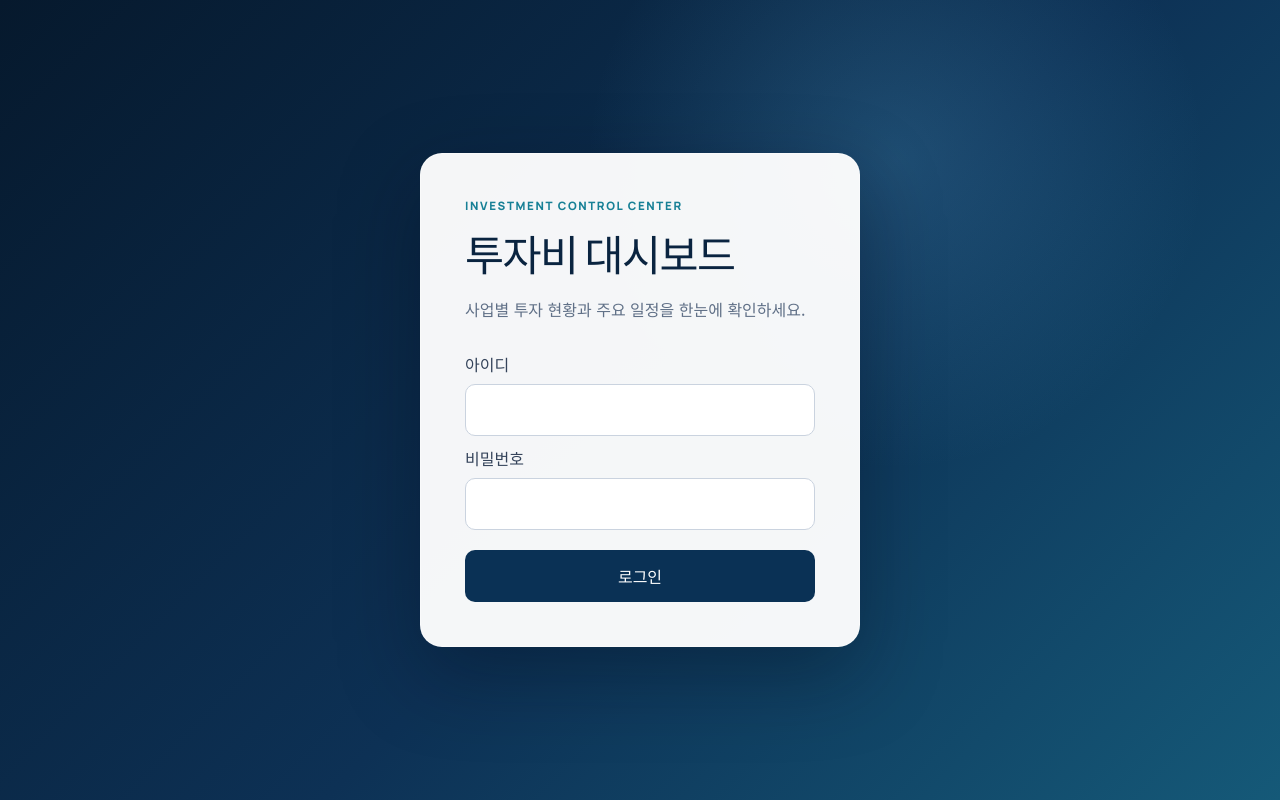
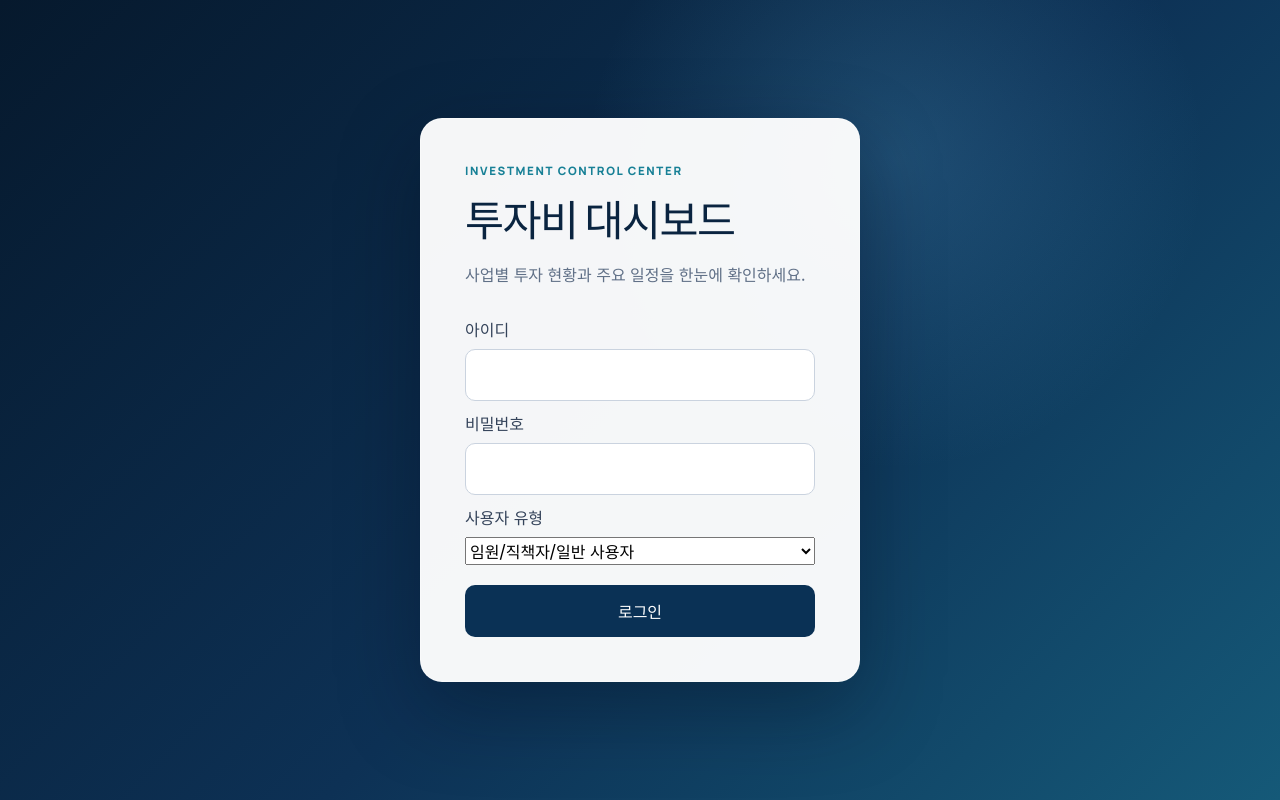
Before and after one commit to hwannee1078/Investment-Control-Dashboard, a React (Vite) app: page /login in a window 1280 px wide. Built offline with nearby package versions, Linux system fonts and the light colour scheme.

Commit message:
feat: add role based access and finalization lock

```diff
--- a/src/App.tsx
+++ b/src/App.tsx
@@ -1,8 +1,9 @@
+import type { ReactNode } from 'react'
 import { Navigate, Route, Routes, useLocation } from 'react-router-dom'
 
 import AppLayout from './components/AppLayout'
 import LoginPage from './features/auth/LoginPage'
-import { hasAuthenticatedSession } from './features/auth/authStore'
+import { canManage, getSessionRole, hasAuthenticatedSession } from './features/auth/authStore'
 import DashboardPage from './features/dashboard/DashboardPage'
 import InvestmentImportPage from './features/import/InvestmentImportPage'
 import ProjectManagePage from './features/manage/ProjectManagePage'
@@ -18,6 +19,10 @@ function ProtectedLayout() {
   )
 }
 
+function ManageRoute({ children }: { children: ReactNode }) {
+  return canManage(getSessionRole()) ? children : <Navigate to="/dashboard" replace />
+}
+
 export default function App() {
   return (
     <Routes>
@@ -25,8 +30,8 @@ export default function App() {
       <Route element={<ProtectedLayout />}>
         <Route path="/dashboard" element={<DashboardPage />} />
         <Route path="/projects/:projectId" element={<ProjectDetailPage />} />
-        <Route path="/manage" element={<ProjectManagePage />} />
-        <Route path="/import" element={<InvestmentImportPage />} />
+        <Route path="/manage" element={<ManageRoute><ProjectManagePage /></ManageRoute>} />
+        <Route path="/import" element={<ManageRoute><InvestmentImportPage /></ManageRoute>} />
       </Route>
       <Route path="*" element={<Navigate to="/login" replace />} />
     </Routes>
--- a/src/components/AppLayout.tsx
+++ b/src/components/AppLayout.tsx
@@ -1,6 +1,8 @@
 import { NavLink, Outlet } from 'react-router-dom'
+import { canManage, getSessionRole } from '../features/auth/authStore'
 
 export default function AppLayout() {
+  const role = getSessionRole()
   return (
     <div className="app-shell">
       <header className="topbar">
@@ -12,8 +14,8 @@ export default function AppLayout() {
         </NavLink>
         <nav aria-label="주요 메뉴">
           <NavLink to="/dashboard">대시보드</NavLink>
-          <NavLink to="/manage">사업 관리</NavLink>
-          <NavLink to="/import">투자비 가져오기</NavLink>
+          {canManage(role) ? <NavLink to="/manage">사업 관리</NavLink> : null}
+          {canManage(role) ? <NavLink to="/import">투자비 가져오기</NavLink> : null}
         </nav>
       </header>
       <Outlet />
--- a/src/features/auth/LoginPage.tsx
+++ b/src/features/auth/LoginPage.tsx
@@ -1,7 +1,7 @@
 import { type FormEvent, useState } from 'react'
 import { useLocation, useNavigate } from 'react-router-dom'
 
-import { createAuthenticatedSession } from './authStore'
+import { createAuthenticatedSession, type UserRole } from './authStore'
 
 type LoginErrors = {
   username?: string
@@ -13,6 +13,7 @@ export default function LoginPage() {
   const location = useLocation()
   const [username, setUsername] = useState('')
   const [password, setPassword] = useState('')
+  const [role, setRole] = useState<UserRole>('viewer')
   const [errors, setErrors] = useState<LoginErrors>({})
 
   function handleSubmit(event: FormEvent<HTMLFormElement>) {
@@ -31,7 +32,7 @@ export default function LoginPage() {
       return
     }
 
-    createAuthenticatedSession()
+    createAuthenticatedSession(role)
     const requestedPath = (location.state as { from?: string } | null)?.from
     navigate(requestedPath ?? '/dashboard', { replace: true })
   }
@@ -77,6 +78,15 @@ export default function LoginPage() {
             </p>
           )}
 
+          <label>
+            <span>사용자 유형</span>
+            <select aria-label="사용자 유형" value={role} onChange={(event) => setRole(event.target.value as UserRole)}>
+              <option value="viewer">임원/직책자/일반 사용자</option>
+              <option value="staff">실무담당자</option>
+              <option value="admin">관리자</option>
+            </select>
+          </label>
+
           <button className="primary-button" type="submit">
             로그인
           </button>
--- a/src/features/auth/authStore.ts
+++ b/src/features/auth/authStore.ts
@@ -1,13 +1,32 @@
 export const AUTH_SESSION_KEY = 'investment-dashboard.authenticated'
+export const AUTH_ROLE_KEY = 'investment-dashboard.role'
+export type UserRole = 'viewer' | 'staff' | 'admin'
 
 export function hasAuthenticatedSession(): boolean {
   return sessionStorage.getItem(AUTH_SESSION_KEY) === 'true'
 }
 
-export function createAuthenticatedSession(): void {
+export function getSessionRole(): UserRole {
+  const role = sessionStorage.getItem(AUTH_ROLE_KEY)
+  if (role === 'staff' || role === 'admin') return role
+  // Existing prototype sessions predate role storage; keep them usable as staff.
+  return hasAuthenticatedSession() ? 'staff' : 'viewer'
+}
+
+export function createAuthenticatedSession(role: UserRole = 'viewer'): void {
   sessionStorage.setItem(AUTH_SESSION_KEY, 'true')
+  sessionStorage.setItem(AUTH_ROLE_KEY, role)
 }
 
 export function clearAuthenticatedSession(): void {
   sessionStorage.removeItem(AUTH_SESSION_KEY)
+  sessionStorage.removeItem(AUTH_ROLE_KEY)
 }
+
+export function canManage(role: UserRole = getSessionRole()): boolean {
+  return role === 'staff' || role === 'admin'
+}
+
+export function canAdminEdit(role: UserRole = getSessionRole()): boolean {
+  return role === 'admin'
+}
--- /dev/null
+++ b/src/features/auth/workflowStore.ts
@@ -0,0 +1,13 @@
+export const WORKFLOW_FINALIZED_KEY = 'investment-dashboard.workflow-finalized.v1'
+
+export function isWorkflowFinalized(storage: Storage = localStorage): boolean {
+  return storage.getItem(WORKFLOW_FINALIZED_KEY) === 'true'
+}
+
+export function finalizeWorkflow(storage: Storage = localStorage): void {
+  storage.setItem(WORKFLOW_FINALIZED_KEY, 'true')
+}
+
+export function resetWorkflowFinalization(storage: Storage = localStorage): void {
+  storage.removeItem(WORKFLOW_FINALIZED_KEY)
+}
--- a/src/features/import/InvestmentImportPage.tsx
+++ b/src/features/import/InvestmentImportPage.tsx
@@ -12,6 +12,8 @@ import {
 } from '../../services/investmentImport'
 import ImportPreview from './ImportPreview'
 import OrderMappingTable from './OrderMappingTable'
+import { canAdminEdit, getSessionRole } from '../auth/authStore'
+import { finalizeWorkflow, isWorkflowFinalized } from '../auth/workflowStore'
 
 function mappingsFromProjects(projects: Project[]): Record<string, string> {
   return Object.fromEntries(
@@ -47,6 +49,8 @@ export default function InvestmentImportPage() {
   const [readError, setReadError] = useState('')
   const [confirmError, setConfirmError] = useState('')
   const [completed, setCompleted] = useState(false)
+  const role = getSessionRole()
+  const isLocked = isWorkflowFinalized() && !canAdminEdit(role)
 
   const projectIds = useMemo(
     () => new Set(projects.map(({ id }) => id)),
@@ -83,6 +87,10 @@ export default function InvestmentImportPage() {
   }
 
   function confirmImport() {
+    if (isLocked) {
+      setConfirmError('확정 완료된 자료는 관리자만 수정할 수 있습니다.')
+      return
+    }
     if (result === null) return
 
     const existingMappings = mappingsFromStorage()
@@ -123,6 +131,7 @@ export default function InvestmentImportPage() {
     setResult(null)
     setConfirmError('')
     setCompleted(true)
+    finalizeWorkflow()
   }
 
   function cancelPreview() {
@@ -145,6 +154,7 @@ export default function InvestmentImportPage() {
         <section className="import-upload-panel" aria-labelledby="upload-title">
           <h2 id="upload-title">엑셀 파일 선택</h2>
           <p>파일은 미리보기와 오더 연결을 확인한 뒤에만 저장됩니다.</p>
+          {isLocked ? <p className="status-warning" role="status">확정 완료된 자료입니다. 관리자만 추가 업로드할 수 있습니다.</p> : null}
           <label className="file-picker">
             엑셀 파일
             <input
@@ -152,6 +162,7 @@ export default function InvestmentImportPage() {
               accept=".xlsx,.xls"
               multiple
               onChange={handleFiles}
+              disabled={isLocked}
             />
           </label>
           {isReading ? <p role="status">파일을 분석하고 있습니다.</p> : null}
--- a/src/features/manage/ProjectManagePage.tsx
+++ b/src/features/manage/ProjectManagePage.tsx
@@ -3,11 +3,15 @@ import { useMemo, useState } from 'react'
 import { ProjectRepository } from '../../data/projectRepository'
 import type { Project } from '../../domain/project'
 import ProjectForm from './ProjectForm'
+import { canAdminEdit, getSessionRole } from '../auth/authStore'
+import { isWorkflowFinalized } from '../auth/workflowStore'
 
 export default function ProjectManagePage() {
   const repository = useMemo(() => new ProjectRepository(), [])
   const [projects, setProjects] = useState(() => repository.list())
   const [editingProject, setEditingProject] = useState<Project | null>(null)
+  const role = getSessionRole()
+  const isLocked = isWorkflowFinalized() && !canAdminEdit(role)
 
   function saveProject(project: Project) {
     repository.save(project)
@@ -50,7 +54,7 @@ export default function ProjectManagePage() {
                     <td>{project.material}</td>
                     <td>{project.status}</td>
                     <td>
-                      <a
+                      {isLocked ? <span className="muted">잠금</span> : <a
                         className="text-button"
                         href={`/manage#${project.id}`}
                         aria-label={`${project.name} 수정`}
@@ -60,7 +64,7 @@ export default function ProjectManagePage() {
                         }}
                       >
                         수정
-                      </a>
+                      </a>}
                     </td>
                   </tr>
                 ))}
```
